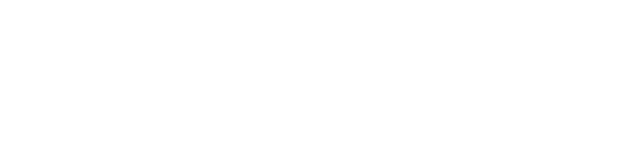
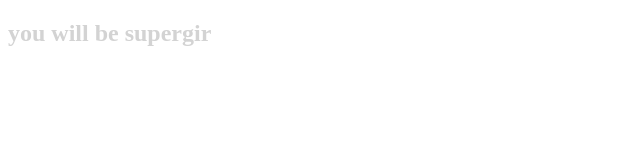
Before and after one commit to Naazzz/gitlesson18, a plain HTML site: page index.html in a window 1280 px wide. Shown: the whole page, without its empty margins (0-640 px from the left). Drawn offline with Linux system fonts and the light colour scheme.

Commit message:
third commit throug github

```diff
--- a/index.html
+++ b/index.html
@@ -5,6 +5,6 @@
 	<link rel="stylesheet" href="css/style.css">
 </head>
 <body>
-
+<h2>you will be supergir</h2>
 </body>
 </html>
```
